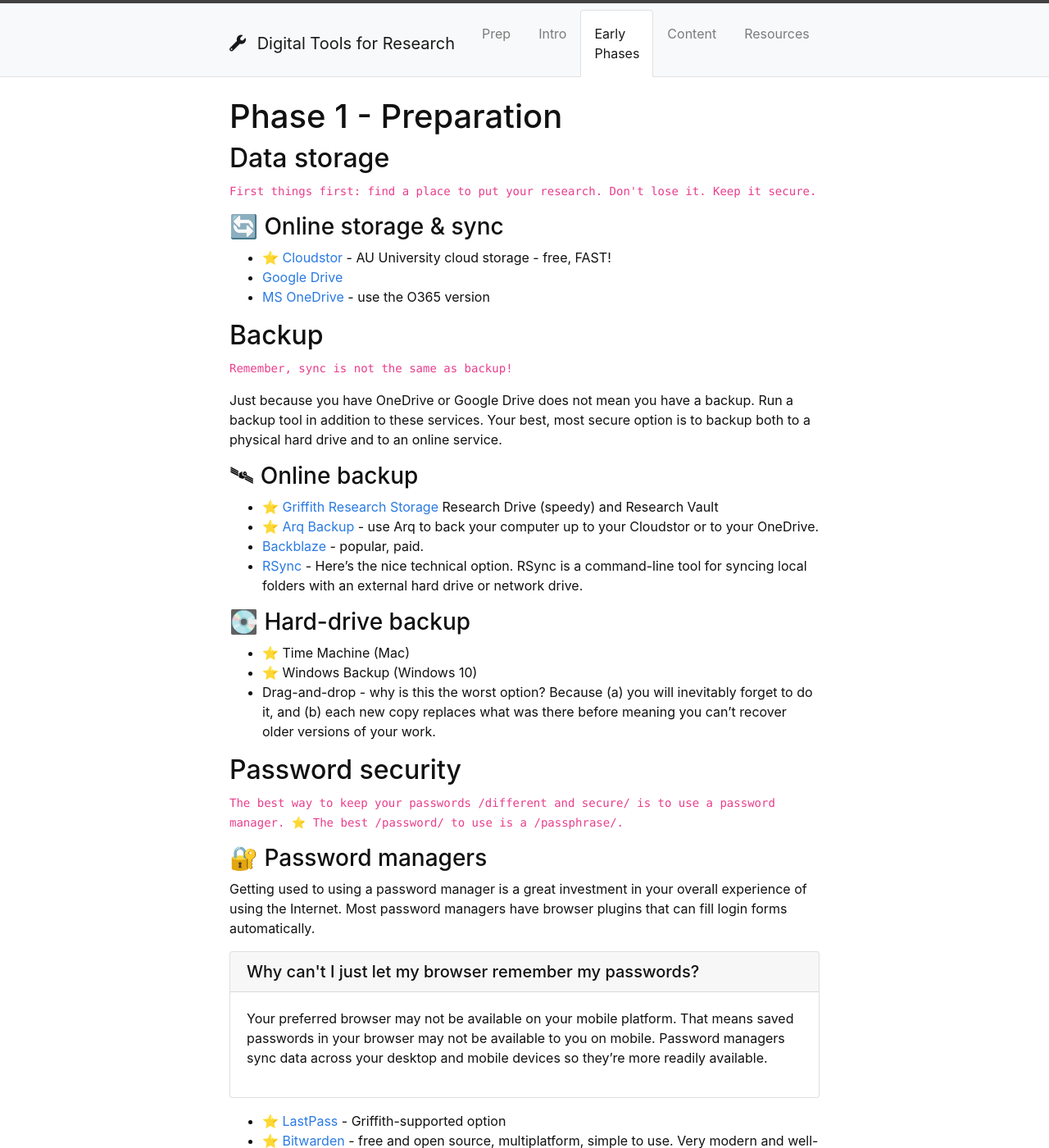
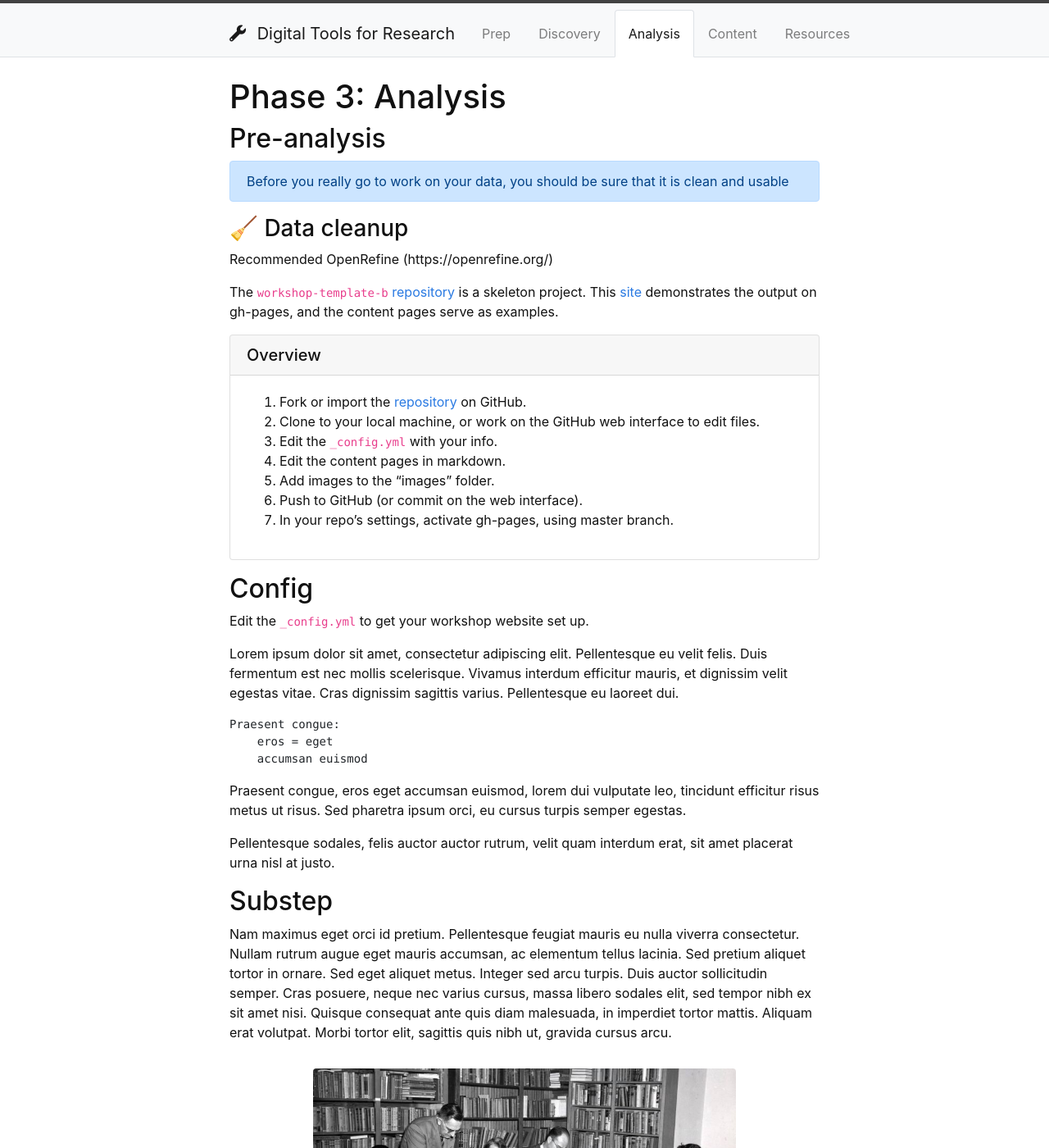
Before and after one commit to ybanens/digital-tools, a Jekyll site: the page built from content/3-analysis.md, in a window 1280 px wide and 1400 px high. Shown: the whole window at 82% size. Built offline with Jekyll 4.4.1, drawn with Linux system fonts in a browser that asks for light colours; some of the changed text lies outside the part shown.

```diff
--- a/content/3-analysis.md
+++ b/content/3-analysis.md
@@ -1,87 +1,18 @@
 ---
-title: Early Phases
+title: Analysis
 nav: true
 ---
 
-# Phase 1 - Preparation
+# Phase 3: Analysis
 
-## Data storage
+## Pre-analysis
 
-`First things first: find a place to put your research. Don't lose it. Keep it secure.`
+{% capture text %}Before you really go to work on your data, you should be sure that it is clean and usable{% endcapture %}
+{% include alert.md text=text color=alert %}
 
-### 🔄 Online storage & sync
-
- - ⭐️ [Cloudstor](https://cloudstor.aarnet.edu.au) - AU University cloud storage - free, FAST!
- - [Google Drive](https://www.google.com/drive/)
- - [MS OneDrive](https://griffitheduau-my.sharepoint.com/) - use the O365 version
-
-## Backup
-
-`Remember, sync is not the same as backup!`
-
-Just because you have OneDrive or Google Drive does not mean you have a backup. Run a backup tool in addition to these services. Your best, most secure option is to backup both to a physical hard drive and to an online service.
-
-### 🛰 Online backup
-
- - ⭐️ [Griffith Research Storage](https://research-storage.griffith.edu.au) Research Drive (speedy) and Research Vault
- - ⭐️ [Arq Backup](www.arqbackup/com) - use Arq to back your computer up to your Cloudstor or to your OneDrive.
- - [Backblaze](https://www.backblaze.com) - popular, paid.
- - [RSync](https://rsync.samba.org) - Here's the nice technical option. RSync is a command-line tool for syncing local folders with an external hard drive or network drive.
-
-
-### 💽 Hard-drive backup
-
- - ⭐️ Time Machine (Mac)
- - ⭐️ Windows Backup (Windows 10)
- - Drag-and-drop - why is this the worst option? Because (a) you will inevitably forget to do it, and (b) each new copy replaces what was there before meaning you can't recover older versions of your work.
-
-## Password security
-
-`The best way to keep your passwords /different and secure/ is to use a password manager. ⭐️ The best /password/ to use is a /passphrase/.`
-
-### 🔐 Password managers
-
-Getting used to using a password manager is a great investment in your overall experience of using the Internet. Most password managers have browser plugins that can fill login forms automatically.
-
-{% capture text %}
-Your preferred browser may not be available on your mobile platform. That means saved passwords in your browser may not be available to you on mobile. Password managers sync data across your desktop and mobile devices so they're more readily available. {% endcapture %}
-{% include card.md header="Why can't I just let my browser remember my passwords?" text=text %}
-
- - ⭐️ [LastPass](https://www.griffith.edu.au/passwords/lastpass) - Griffith-supported option
- - ⭐️ [Bitwarden](www.bitwarden.com) - free and open source, multiplatform, simple to use. Very modern and well-regarded.
- - [1Password](https://1password.com) - high quality commercial (paid) option. It's been around along time and has a good reputation.
- - [Dashlane](https://www.dashlane.com)
-
-## Getting Organised
-
-`Organisational tools have come a long way since the humble to-do list. Although those are still there too.`
-
-### 📒 Note taking
-
- - ⭐️ Notion (www.notion.so) - all in one workspace. Free for education (sign up in with Google using Griffith ID)
- - ⭐️ Microsoft OneNote (https://www.onenote.com/hrd)
- - Airtable (www.airtable.com) - online relational database
- - Evernote (https://evernote.com)
- - Rocketbook (https://getrocketbook.com.au/)
-
-### 🧠 Mind-mapping
-
+### 🧹 Data cleanup
 Recommended
- - ⭐️ Diagrams.net (https://app.diagrams.net/) Fully free, integrates with OneDrive and Google Drive
- - MindMeister (https://www.mindmeister.com) - mind mapping tool. connect through O365 at Griffith
- - MindNode (https://mindnode.com)
- - Scapple (https://www.literatureandlatte.com/scapple/overview)
- - MindJet (https://www.mindjet.com)
-
- ### ✅ To-do apps
-
-Recommended
- - Microsoft To-Do (http://to-do.office.com - formerly Wunderlist) - syncs with O365. Captures to-dos from flagged emails.
- - Trello (trello.com) - Kanban-style task management
-Other options
- - Remember the Milk
- - Things app (Apple devices)
- - Asana
+OpenRefine (https://openrefine.org/)
 
 The `workshop-template-b` [repository](https://github.com/evanwill/workshop-template-b) is a skeleton project.
 This [site](https://evanwill.github.io/workshop-template-b/) demonstrates the output on gh-pages, and the content pages serve as examples.
```
Also changed, not shown: content/2-discovery.md (+36 -1 lines).
